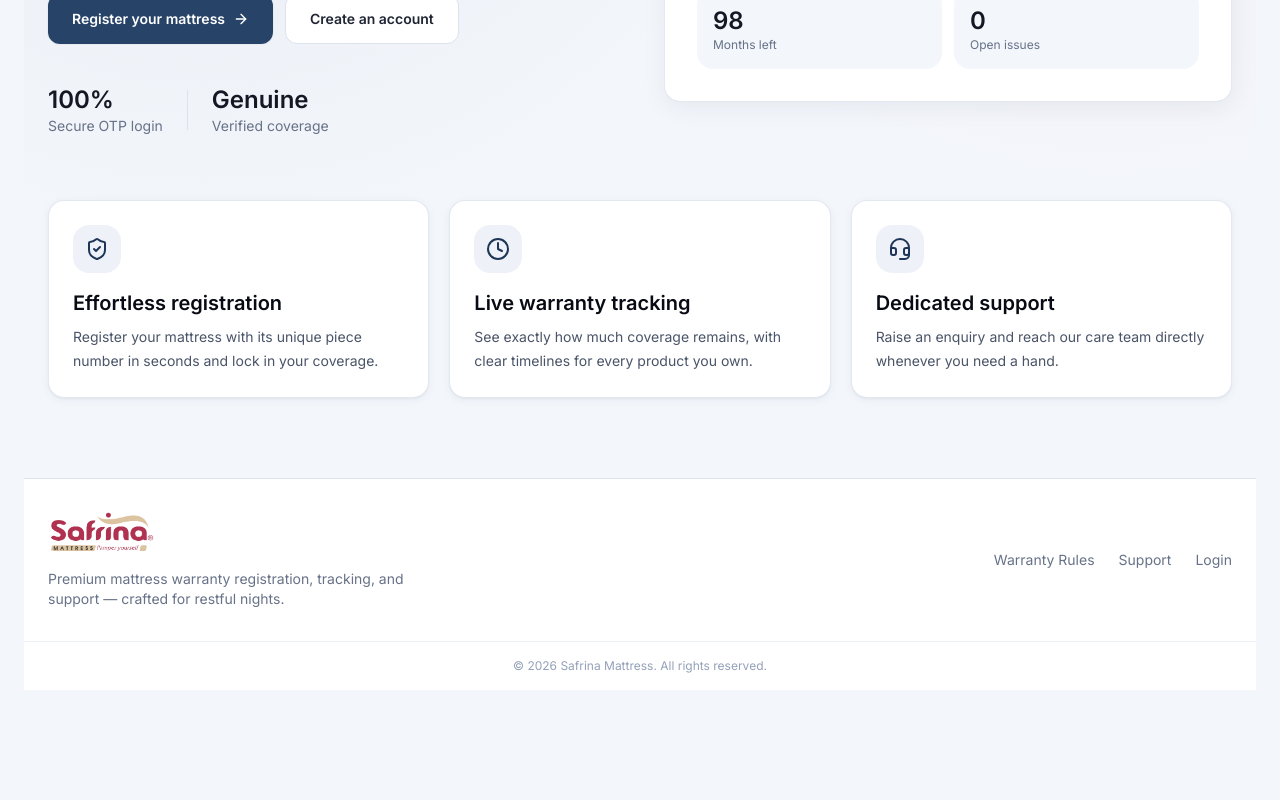
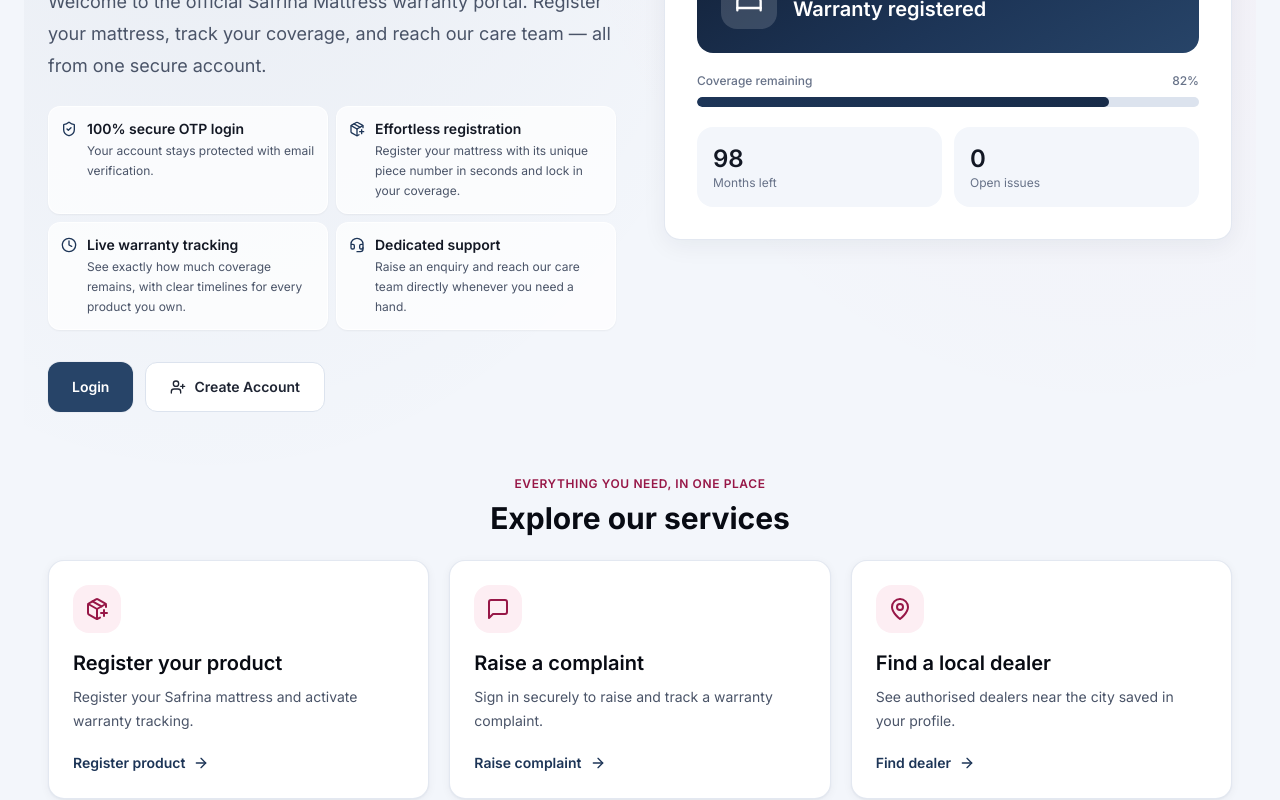
Before and after one commit to karamveersingh22/warranty_portal_frontend, a React (Vite) app: page / in a window 1280 px wide. Shown: the part 520-1320 px from the top of the page. Before the commit the page ends 1250 px from the top, so only its background shows below. Built offline with nearby package versions, Linux system fonts and the light colour scheme; no server answers.

Commit message:
dealers shown

```diff
--- /dev/null
+++ b/pnpm-workspace.yaml
@@ -0,0 +1,2 @@
+allowBuilds:
+  esbuild: set this to true or false
--- a/src/App.jsx
+++ b/src/App.jsx
@@ -18,6 +18,7 @@
 import CustomerWarrantyRules from './pages/customer/WarrantyRules'
 import CustomerEnquiry from './pages/customer/Enquiry'
 import CustomerSupport from './pages/customer/Support'
+import CustomerDealers from './pages/customer/Dealers'
 import AdminDashboard from './pages/admin/Dashboard'
 import AdminUploadDBF from './pages/admin/UploadDBF'
 import AdminImportHistory from './pages/admin/ImportHistory'
@@ -65,6 +66,7 @@
                 <Route path="enquiry" element={<CustomerEnquiry />} />
                 <Route path="warranty-rules" element={<CustomerWarrantyRules />} />
                 <Route path="support" element={<CustomerSupport />} />
+                <Route path="dealers" element={<CustomerDealers />} />
                 <Route path="logout" element={<CustomerLogout />} />
               </Route>
             </Route>
--- a/src/components/Navbar.jsx
+++ b/src/components/Navbar.jsx
@@ -1,6 +1,6 @@
 import { Link, NavLink, useNavigate } from 'react-router-dom'
 import { useState } from 'react'
-import { BookOpen, Headset, Home, LogOut, Menu, MessageSquare, Package, PackagePlus, User, X } from 'lucide-react'
+import { BookOpen, Headset, Home, LogOut, MapPin, Menu, MessageSquare, Package, PackagePlus, User, X } from 'lucide-react'
 import { useAuth } from '../hooks/useAuth'
 import Brand from './Brand'
 
@@ -12,6 +12,7 @@
   { path: '/customer/enquiry', label: 'Enquiries', icon: MessageSquare },
   { path: '/customer/warranty-rules', label: 'Rules', icon: BookOpen },
   { path: '/customer/support', label: 'Support', icon: Headset },
+  { path: '/customer/dealers', label: 'Dealers', icon: MapPin },
   { path: '/', label: 'Home', icon: Home, end: true },
 ]
 
--- a/src/components/ProtectedRoute.jsx
+++ b/src/components/ProtectedRoute.jsx
@@ -26,7 +26,7 @@
   if (user.role === 'customer' && !user.profile_complete) {
     const allowedWhileIncomplete = ['/customer/profile', '/customer/logout']
     if (!allowedWhileIncomplete.includes(location.pathname)) {
-      return <Navigate to="/customer/profile" replace />
+      return <Navigate to="/customer/profile" replace state={{ from: location.pathname }} />
     }
   }
 
--- a/src/pages/customer/Landing.jsx
+++ b/src/pages/customer/Landing.jsx
@@ -1,11 +1,16 @@
 import { Link } from 'react-router-dom'
-import { ArrowRight, BedDouble, Clock, Headset, ShieldCheck, Sparkles } from 'lucide-react'
+import { ArrowRight, BedDouble, Clock, Headset, MapPin, MessageSquare, PackagePlus, ShieldCheck, Sparkles, UserPlus } from 'lucide-react'
 import Brand from '../../components/Brand'
 import Footer from '../../components/Footer'
 
-const FEATURES = [
+const HIGHLIGHTS = [
   {
     icon: ShieldCheck,
+    title: '100% secure OTP login',
+    text: 'Your account stays protected with email verification.',
+  },
+  {
+    icon: PackagePlus,
     title: 'Effortless registration',
     text: 'Register your mattress with its unique piece number in seconds and lock in your coverage.',
   },
@@ -18,6 +23,33 @@
     icon: Headset,
     title: 'Dedicated support',
     text: 'Raise an enquiry and reach our care team directly whenever you need a hand.',
+  },
+]
+
+const JOURNEYS = [
+  {
+    icon: PackagePlus,
+    title: 'Register your product',
+    text: 'Register your Safrina mattress and activate warranty tracking.',
+    path: '/login',
+    state: { from: { pathname: '/customer/register-product' } },
+    action: 'Register product',
+  },
+  {
+    icon: MessageSquare,
+    title: 'Raise a complaint',
+    text: 'Sign in securely to raise and track a warranty complaint.',
+    path: '/login',
+    state: { from: { pathname: '/customer/enquiry' } },
+    action: 'Raise complaint',
+  },
+  {
+    icon: MapPin,
+    title: 'Find a local dealer',
+    text: 'See authorised dealers near the city saved in your profile.',
+    path: '/login',
+    state: { from: { pathname: '/customer/dealers' } },
+    action: 'Find dealer',
   },
 ]
 
@@ -43,41 +75,40 @@
             Safrina Warranty Portal
           </span>
           <h1 className="mt-5 font-display text-4xl font-semibold leading-[1.1] tracking-tight text-surface-950 sm:text-5xl lg:text-6xl">
-            Rest assured,
+            Welcome to
             <br />
-            <span className="text-gradient-brand">pamper yourself.</span>
+            <span className="text-gradient-brand">Pamper yourself with Safrina Mattress</span>
           </h1>
           <p className="mt-5 max-w-xl text-lg leading-8 text-surface-600">
             Welcome to the official Safrina Mattress warranty portal. Register your mattress,
             track your coverage, and reach our care team — all from one secure account.
           </p>
+          <div className="mt-6 grid max-w-xl gap-2 sm:grid-cols-2">
+            {HIGHLIGHTS.map(({ icon: Icon, title, text }) => (
+              <div key={title} className="flex items-start gap-2.5 rounded-xl border border-white/80 bg-white/70 p-3 shadow-sm">
+                <Icon className="mt-0.5 h-4 w-4 shrink-0 text-brand-700" />
+                <div>
+                  <p className="text-sm font-semibold text-surface-900">{title}</p>
+                  <p className="mt-0.5 text-xs leading-5 text-surface-600">{text}</p>
+                </div>
+              </div>
+            ))}
+          </div>
           <div className="mt-8 flex flex-wrap gap-3">
             <Link
               to="/login"
               className="group inline-flex items-center gap-2 rounded-xl bg-brand-600 px-6 py-3.5 text-sm font-semibold text-white shadow-glow transition hover:bg-brand-700"
             >
-              Register your mattress
-              <ArrowRight className="h-4 w-4 transition-transform group-hover:translate-x-0.5" />
+              Login
             </Link>
             <Link
               to="/customer/register"
               className="inline-flex items-center gap-2 rounded-xl border border-surface-200 bg-white px-6 py-3.5 text-sm font-semibold text-surface-800 transition hover:border-brand-300 hover:text-brand-700"
             >
-              Create an account
+              <UserPlus className="h-4 w-4" /> Create Account
             </Link>
           </div>
 
-          <div className="mt-10 flex items-center gap-6 text-sm text-surface-500">
-            <div>
-              <p className="font-display text-2xl font-semibold text-surface-900">100%</p>
-              <p>Secure OTP login</p>
-            </div>
-            <div className="h-10 w-px bg-surface-200" />
-            <div>
-              <p className="font-display text-2xl font-semibold text-surface-900">Genuine</p>
-              <p>Verified coverage</p>
-            </div>
-          </div>
         </div>
 
         {/* Hero visual */}
@@ -119,20 +150,19 @@
         </div>
       </section>
 
-      {/* Features */}
-      <section className="mx-auto max-w-7xl px-4 pb-20 sm:px-6">
+      <section className="mx-auto max-w-7xl px-4 pb-16 sm:px-6">
+        <div className="mb-6 text-center">
+          <p className="text-xs font-semibold uppercase tracking-wider text-accent-700">Everything you need, in one place</p>
+          <h2 className="mt-2 text-3xl font-bold text-surface-950">Explore our services</h2>
+        </div>
         <div className="grid gap-5 md:grid-cols-3">
-          {FEATURES.map(({ icon: Icon, title, text }) => (
-            <div
-              key={title}
-              className="rounded-2xl border border-surface-200/80 bg-white p-6 shadow-card transition duration-200 hover:border-brand-200 hover:shadow-glass"
-            >
-              <span className="flex h-12 w-12 items-center justify-center rounded-2xl bg-brand-50 text-brand-700">
-                <Icon className="h-6 w-6" />
-              </span>
-              <h3 className="mt-4 font-display text-xl font-semibold text-surface-950">{title}</h3>
-              <p className="mt-2 text-sm leading-6 text-surface-600">{text}</p>
-            </div>
+          {JOURNEYS.map(({ icon: Icon, title, text, path, state, action }) => (
+            <Link key={title} to={path} state={state} className="group card-hover p-6">
+              <span className="flex h-12 w-12 items-center justify-center rounded-2xl bg-accent-50 text-accent-700"><Icon className="h-6 w-6" /></span>
+              <h3 className="mt-4 text-xl font-semibold text-surface-950">{title}</h3>
+              <p className="mt-2 min-h-[48px] text-sm leading-6 text-surface-600">{text}</p>
+              <span className="mt-5 inline-flex items-center gap-2 text-sm font-semibold text-brand-700">{action}<ArrowRight className="h-4 w-4 transition-transform group-hover:translate-x-1" /></span>
+            </Link>
           ))}
         </div>
       </section>
--- a/src/pages/customer/Login.jsx
+++ b/src/pages/customer/Login.jsx
@@ -12,7 +12,7 @@
   const [email, setEmail] = useState(location.state?.email || '')
 
   if (token && user?.role === 'customer') {
-    return <Navigate to="/customer/my-products" replace />
+    return <Navigate to={user.profile_complete ? (location.state?.from?.pathname || '/customer/my-products') : '/customer/profile'} replace />
   }
 
   if (token && user?.role === 'admin') {
--- a/src/pages/customer/OTPVerification.jsx
+++ b/src/pages/customer/OTPVerification.jsx
@@ -67,7 +67,10 @@
       }
 
       toast.success('Login successful')
-      navigate(redirectTo, { replace: true })
+      navigate(redirectTo, {
+        replace: true,
+        state: !result.user?.profile_complete && requestedPath ? { from: requestedPath } : undefined,
+      })
     }
   }
 
--- a/src/pages/customer/Profile.jsx
+++ b/src/pages/customer/Profile.jsx
@@ -1,5 +1,5 @@
 import { useEffect, useState } from 'react'
-import { useNavigate } from 'react-router-dom'
+import { useLocation, useNavigate } from 'react-router-dom'
 import toast from 'react-hot-toast'
 import { Loader2, Mail, Save, User } from 'lucide-react'
 import api from '../../api/axios'
@@ -17,6 +17,7 @@
 export default function Profile() {
   const { user, refreshUser } = useAuth()
   const navigate = useNavigate()
+  const location = useLocation()
   const mustComplete = user?.role === 'customer' && !user?.profile_complete
   const [form, setForm] = useState(emptyProfile)
   const [email, setEmail] = useState(user?.email || '')
@@ -67,7 +68,7 @@
       const refreshed = await refreshUser()
       if (mustComplete) {
         toast.success('Profile completed')
-        navigate('/customer/my-products', { replace: true })
+        navigate(location.state?.from || '/customer/my-products', { replace: true })
         return
       }
       toast.success('Profile updated')
```
Also changed, not shown: src/pages/customer/Dealers.jsx (added, +100 -0 lines).
